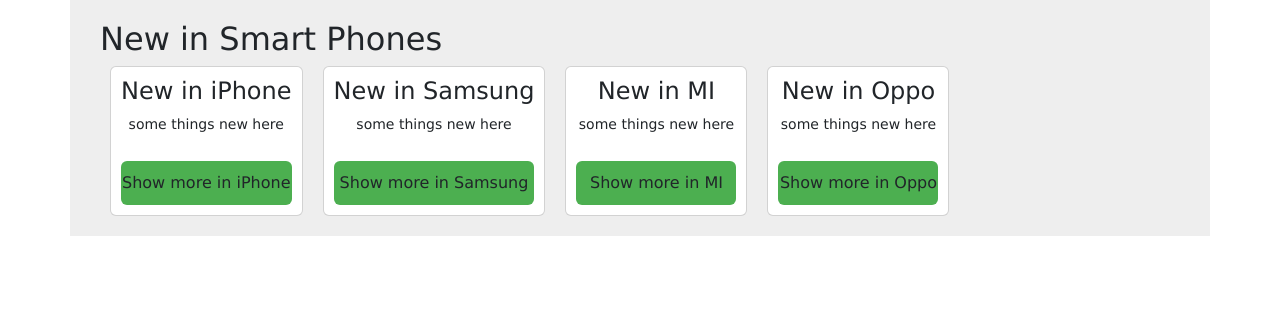
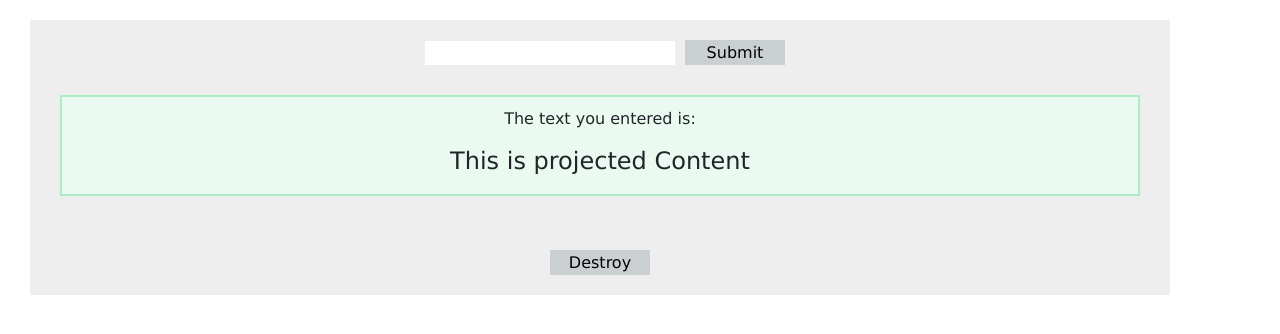
Before and after one commit to joynalam67598/Angular-Lessons, an Angular app in the folder first-ng-app/: page / in a window 1280 px wide. Shown: the top 334 px of the page. Built offline with nearby package versions, Linux system fonts and the light colour scheme.

Commit message:
use of life-cycle hook.

```diff
--- a/first-ng-app/src/app/app.component.css
+++ b/first-ng-app/src/app/app.component.css
@@ -1,15 +1,18 @@
 .container {
-    padding: 20px 30px;
+    margin: 20px 30px;
+    padding: 20px 20px;
     background-color: #eee;
+    text-align: center;
 }
-.more-products {
-    display: flex;
-}
-
-.btn-more {
-    min-width: 160px;
-    margin-top: 10px;
-    padding: 10px 0px;
-    background-color: #4caf50;
+input[type="text"] {
+    margin: 0px 10px;
+    width: 250px;
+    height: 24px;
     border: none;
 }
+button {
+    width: 100px;
+    height: 25px;
+    border: none;
+    background-color: #cacfd2;
+}
--- a/first-ng-app/src/app/app.component.html
+++ b/first-ng-app/src/app/app.component.html
@@ -1,21 +1,9 @@
 <div class="container">
-    <h2>New in Smart Phones</h2>
-    <div class="more-products">
-        <app-product
-            ><h4 class="title">New in iPhone</h4>
-            <button class="btn btn-more">Show more in iPhone</button>
-        </app-product>
-        <app-product
-            ><h4 class="title">New in Samsung</h4>
-            <button class="btn btn-more">Show more in Samsung</button>
-        </app-product>
-        <app-product
-            ><h4 class="title">New in MI</h4>
-            <button class="btn btn-more">Show more in MI</button>
-        </app-product>
-        <app-product
-            ><h4 class="title">New in Oppo</h4>
-            <button class="btn btn-more">Show more in Oppo</button>
-        </app-product>
-    </div>
+    <input type="text" #input />
+    <button (click)="onSubmit(input)">Submit</button>
+    <app-demo [value]="inputText" *ngIf="destroy">
+        <h4>This is projected Content {{ inputText }}</h4>
+    </app-demo>
+    <br />
+    <button (click)="destoryComponent()">Destroy</button>
 </div>
--- a/first-ng-app/src/app/app.component.ts
+++ b/first-ng-app/src/app/app.component.ts
@@ -7,4 +7,15 @@
 })
 export class AppComponent {
     title = 'view-child';
+
+    inputText: string = '';
+    destroy: boolean = true;
+
+    onSubmit(inputElement: HTMLInputElement) {
+        this.inputText = inputElement.value;
+    }
+
+    destoryComponent() {
+        this.destroy = false;
+    }
 }
--- a/first-ng-app/src/app/app.module.ts
+++ b/first-ng-app/src/app/app.module.ts
@@ -3,10 +3,10 @@
 
 import { AppComponent } from './app.component';
 import { FormsModule } from '@angular/forms';
-import { ProductComponent } from './product/product.component';
+import { DemoComponent } from './demo/demo.component';
 
 @NgModule({
-    declarations: [AppComponent, ProductComponent],
+    declarations: [AppComponent, DemoComponent],
     imports: [BrowserModule, FormsModule],
     providers: [],
     bootstrap: [AppComponent],
--- /dev/null
+++ b/first-ng-app/src/app/demo/demo.component.css
@@ -0,0 +1,6 @@
+.demo {
+    margin: 30px 10px;
+    padding: 10px 10px;
+    background-color: #eafaf1;
+    border: #abebc6 2px solid;
+}
--- /dev/null
+++ b/first-ng-app/src/app/demo/demo.component.html
@@ -0,0 +1,4 @@
+<div class="demo">
+    <p>The text you entered is: {{ value }}</p>
+    <ng-content></ng-content>
+</div>
--- /dev/null
+++ b/first-ng-app/src/app/demo/demo.component.ts
@@ -0,0 +1,83 @@
+import {
+    AfterContentChecked,
+    AfterContentInit,
+    AfterViewChecked,
+    AfterViewInit,
+    Component,
+    DoCheck,
+    Input,
+    OnChanges,
+    OnDestroy,
+    OnInit,
+} from '@angular/core';
+
+@Component({
+    selector: 'app-demo',
+    templateUrl: './demo.component.html',
+    styleUrls: ['./demo.component.css'],
+})
+export class DemoComponent
+    implements
+        OnInit,
+        OnChanges,
+        DoCheck,
+        AfterContentInit,
+        AfterContentChecked,
+        AfterViewInit,
+        AfterViewChecked,
+        OnDestroy
+{
+    @Input() value: string = 'anguler';
+
+    constructor() {
+        //first called;
+        console.log('constructor Called');
+        console.log(this.value);
+        // output anguler because the value is not updated yet by input text;
+    }
+
+    ngOnChanges() {
+        //second called, called in every input value changed;
+        console.log('ngOnChanges Called');
+        console.log(this.value);
+        // output empty because value updated whith input value. that's why for initialization it is a best place;
+    }
+
+    ngOnInit() {
+        //3rd called
+        console.log('ngOnInit Called');
+        console.log(this.value);
+        // output empty because value updated whith input value. that's why for initialization it is a best place;
+    }
+
+    ngDoCheck(): void {
+        //4th; when ever an event happent in evey cycle it called. changed or not.
+        console.log('ngDoCheck Called');
+    }
+
+    ngAfterContentInit(): void {
+        console.log('ngAfterContentInit Called');
+        //called only onece first detection cycle.
+    }
+
+    ngAfterContentChecked(): void {
+        console.log('ngAfterContentChecked Called');
+        //called every detection cycle.
+    }
+
+    ngAfterViewInit(): void {
+        console.log('ngAfterViewInit Called');
+        // called when the component view and all its child view fully initialized. called oance;
+    }
+
+    ngAfterViewChecked(): void {
+        console.log('ngAfterViewChecked Called');
+        //called for every change in the view.
+    }
+
+    ngOnDestroy(): void {
+        console.log('ngOnDestroy Called');
+        // called just before the compoent or directived gets destroyed.
+        // used to do some clening work.
+    }
+}
--- a/first-ng-app/src/app/product/product.component.css
+++ /dev/null
@@ -1,9 +0,0 @@
-.card {
-    padding: 10px 10px;
-    margin: 0px 10px;
-    background-color: #fff;
-    text-align: center;
-}
-.summary {
-    font-size: 14px;
-}
--- a/first-ng-app/src/app/product/product.component.html
+++ /dev/null
@@ -1,5 +0,0 @@
-<div class="card">
-    <ng-content select=".title"></ng-content>
-    <p class="summary">some things new here</p>
-    <ng-content select=".btn-more"></ng-content>
-</div>
```
Also changed, not shown: first-ng-app/src/app/product/product.component.ts (deleted, +0 -10 lines), 2 other files (tests, documents, lock files or other folders).
